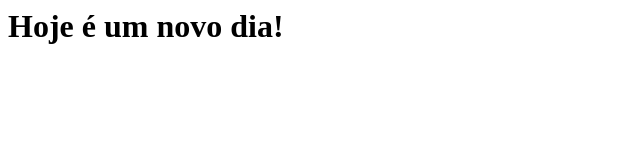
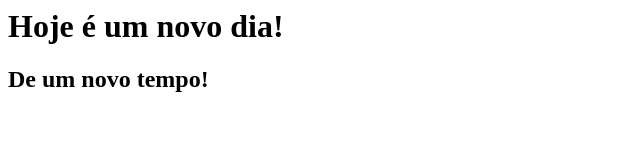
Before and after one commit to jronaldobs/html-css, a plain HTML site: page index.html in a window 1280 px wide. Shown: the whole page, without its empty margins (0-640 px from the left). Drawn offline with Linux system fonts and the light colour scheme.

Commit message:
Update index.html

```diff
--- a/index.html
+++ b/index.html
@@ -2,6 +2,7 @@
 
 <body>
     <h1>Hoje é um novo dia!</h1>
+    <h2> De um novo tempo!</h2>
 
 </body>
 
```
